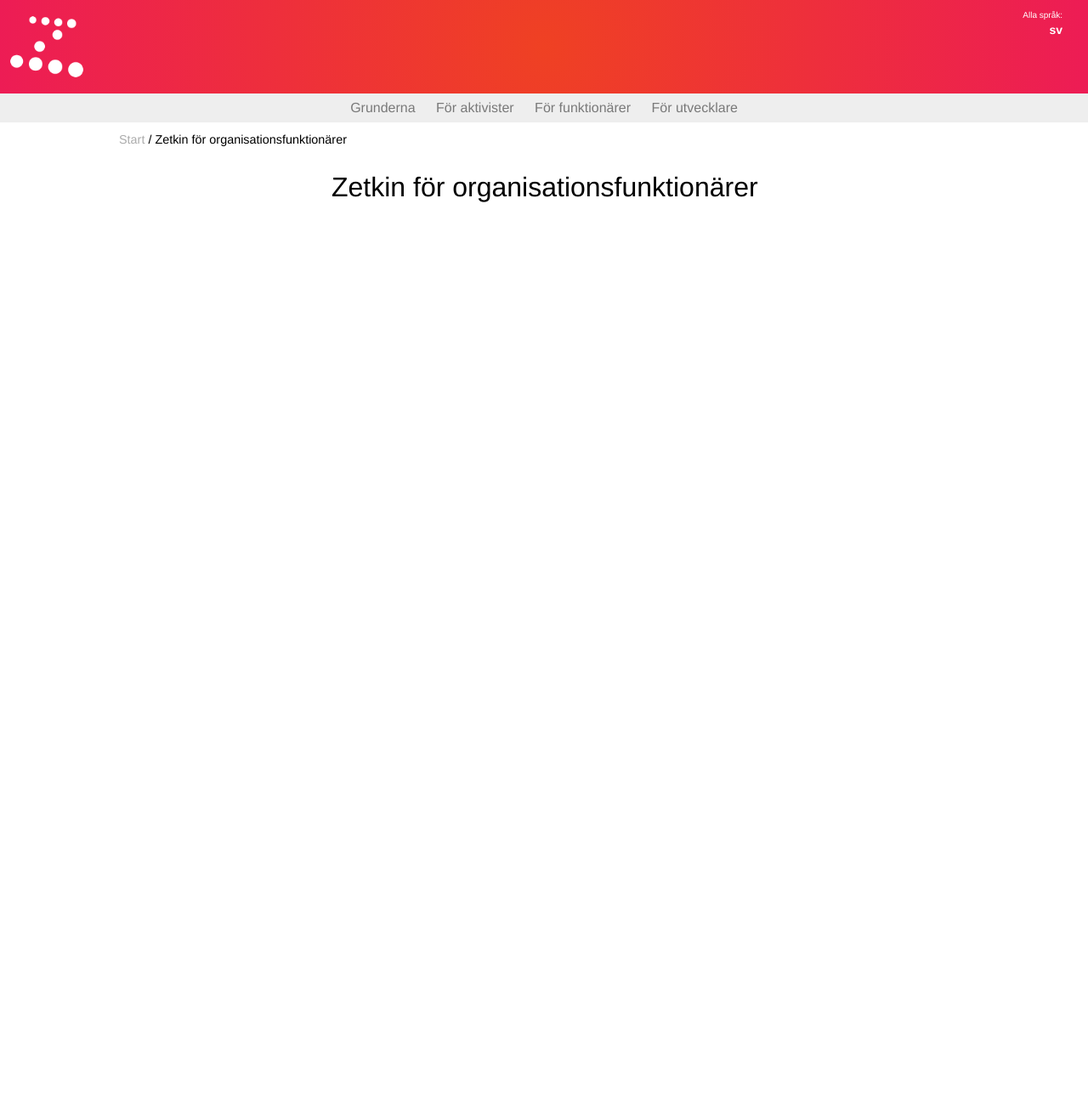
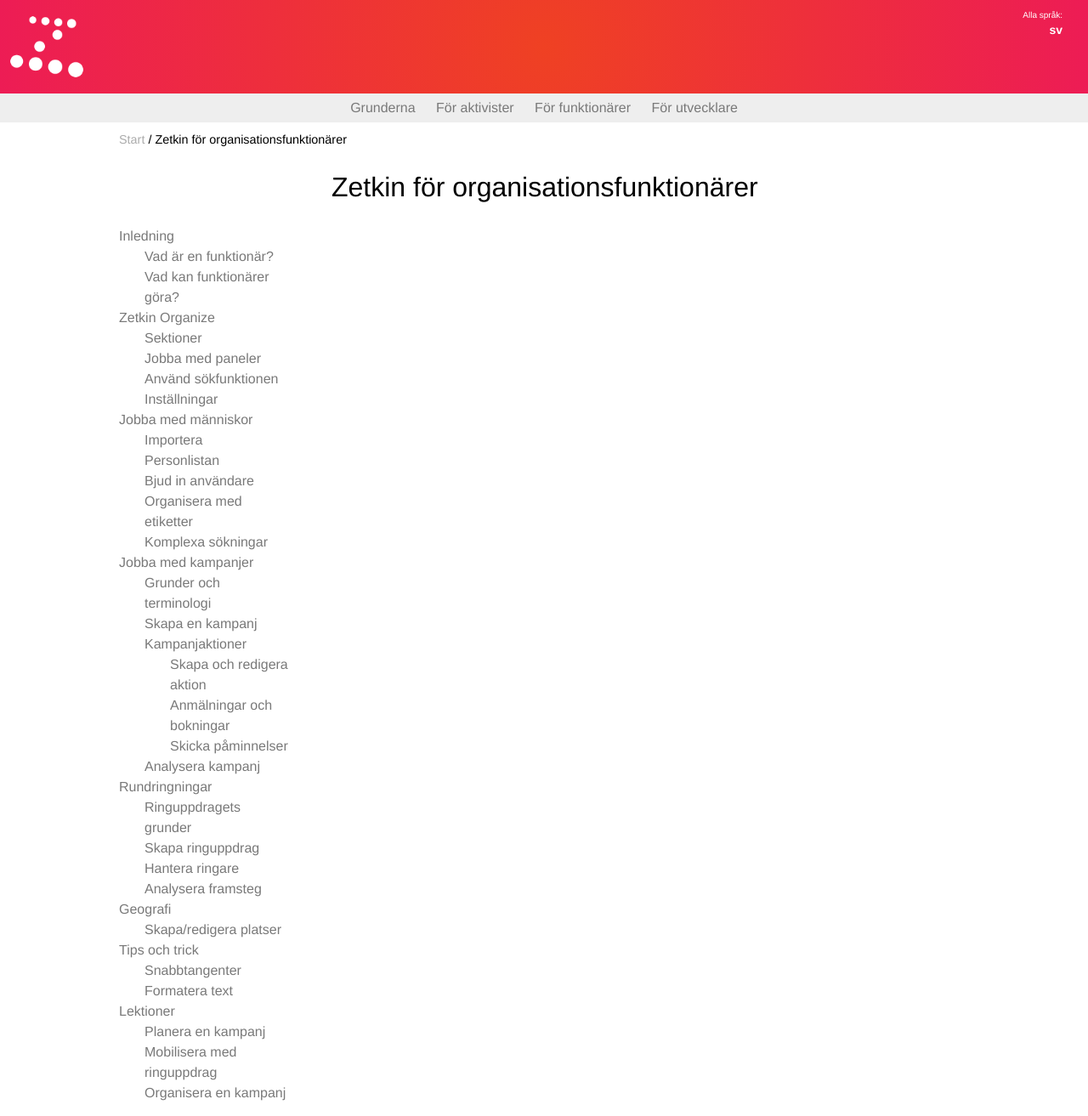
Before and after one commit to zetkin/manual, a Jekyll site: the page built from sv/for-funktionarer/index.md, in a window 1280 px wide. Shown: the whole page at 85% size. Built offline with Jekyll 4.4.1, drawn with Linux system fonts in a browser that asks for light colours; before the commit the page ends 900 px from its top, so only the background shows below that.

Commit message:
[sv] Add Swedish menu for officials section

```diff
--- a/_data/menu/sv.yml
+++ b/_data/menu/sv.yml
@@ -68,3 +68,85 @@
                         slug: rapportera
             -   title: Att göra om ett samtal
                 slug: att-gora-om
+
+"for-funktionarer":
+    -   title: Inledning
+        slug: ""
+        sub:
+            -   title: Vad är en funktionär?
+                slug: vad-ar-en-funktionar
+            -   title: Vad kan funktionärer göra?
+                slug: vad-kan-funktionarer-gora
+    -   title: Zetkin Organize
+        slug: zetkin-organize
+        sub:
+            -   title: Sektioner
+                slug: sektioner
+            -   title: Jobba med paneler
+                slug: paneler
+            -   title: Använd sökfunktionen
+                slug: sok
+            -   title: Inställningar
+    -   title: Jobba med människor
+        slug: manniskor
+        sub:
+            -   title: Importera
+                slug: importera
+            -   title: Personlistan
+                slug: personlistan
+            -   title: Bjud in användare
+                slug: bjud-in
+            -   title: Organisera med etiketter
+                slug: etiketter
+            -   title: Komplexa sökningar
+                slug: kopmlex-sok
+    -   title: Jobba med kampanjer
+        slug: kampanjer
+        sub:
+            -   title: Grunder och terminologi
+                slug: grunder
+            -   title: Skapa en kampanj
+                slug: skapa-kampanj
+            -   title: Kampanjaktioner
+                slug: aktioner
+                sub:
+                    -   title: Skapa och redigera aktion
+                        slug: skapa-aktion
+                    -   title: Anmälningar och bokningar
+                        slug: bokningar
+                    -   title: Skicka påminnelser
+                        slug: paminnelser
+            -   title: Analysera kampanj
+                slug: analysera
+    -   title: Rundringningar
+        slug: phone-banking
+        sub:
+            -   title: Ringuppdragets grunder
+                slug: ringuppdrag
+            -   title: Skapa ringuppdrag
+                slug: skapa-ringuppdrag
+            -   title: Hantera ringare
+                slug: ringare
+            -   title: Analysera framsteg
+                slug: analysera
+    -   title: Geografi
+        slug: geografi
+        sub:
+            -   title: Skapa/redigera platser
+                slug: platser
+    -   title: Tips och trick
+        slug: tips
+        sub:
+            -   title: Snabbtangenter
+                slug: snabbtangenter
+            -   title: Formatera text
+                slug: text
+    -   title: Lektioner
+        slug: lektioner
+        sub:
+            -   title: Planera en kampanj
+                slug: planera-en-kampanj
+            -   title: Mobilisera med ringuppdrag
+                slug: mobilisera-med-ringuppdrag
+            -   title: Organisera en kampanj
+                slug: organisera-en-kampanj
```
